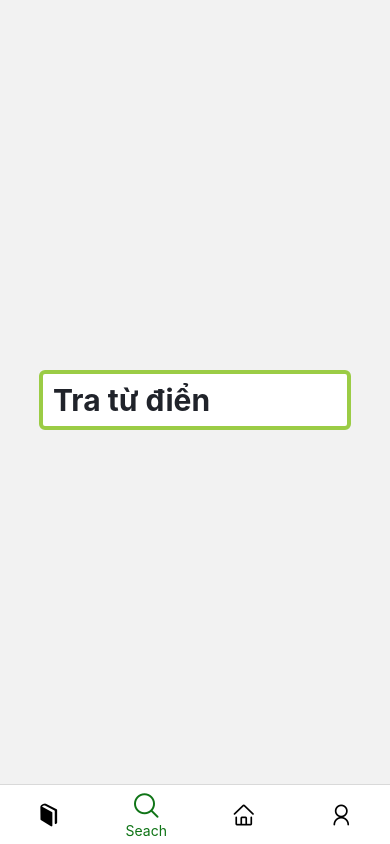
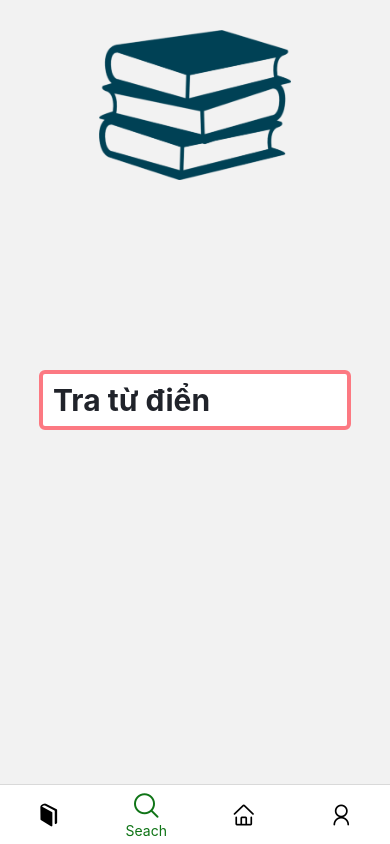
Before and after one commit to Vaker227/learning-english, a React Native app: screen /Seach in a window 390 px wide. Built offline with nearby package versions, Linux system fonts and the light colour scheme.

Commit message:
add search png

```diff
--- a/src/components/tabBar.jsx
+++ b/src/components/tabBar.jsx
@@ -64,7 +64,6 @@ export default function MyTabBar({ state, descriptors, navigation }) {
         stackState &&
         stackState.routes[stackState.index].name == "DetailUnit"
       ) {
-        console.log(stackState.routes[stackState.index].name);
         return "none";
       }
     }
--- a/src/pages/home/home.jsx
+++ b/src/pages/home/home.jsx
@@ -8,7 +8,6 @@ import {
 } from "react-native";
 
 function Home(props) {
-  console.log(StatusBar.currentHeight);
   return (
     <View
       style={{
--- a/src/pages/search/search.jsx
+++ b/src/pages/search/search.jsx
@@ -1,4 +1,4 @@
-import React, { useState, useEffect } from "react";
+import React, { useState, useEffect, useRef } from "react";
 import {
   Text,
   View,
@@ -6,7 +6,7 @@ import {
   StyleSheet,
   StatusBar,
   ScrollView,
-  ActivityIndicator,
+  Image,
   Keyboard,
   TouchableOpacity,
 } from "react-native";
@@ -42,6 +42,7 @@ function Search(props) {
   const [wordResult, setWordResult] = useState(null);
   const [noListRelevant, setNoListRelevant] = useState(false);
 
+  const searchInput = useRef();
   const handleChange = (text) => {
     setText(text);
     if (text === "") {
@@ -80,15 +81,30 @@ function Search(props) {
     setWordResult(null);
     setResultList([]);
     setIsSearching(true);
+    searchInput.current.focus();
   };
 
   return (
+    <>
+      <StatusBar style="default" />
       <ScrollView
         contentContainerStyle={{ flex: 1 }}
         style={{
-        paddingTop: StatusBar.currentHeight,
+          padding: StatusBar.currentHeight,
         }}
       >
+        {!isSearching && text === "" && (
+          <Image
+            source={require("../../../assets/book.png")}
+            style={{
+              position: "absolute",
+              marginTop: 30,
+              width: "100%",
+              height: 150,
+              resizeMode: "contain",
+            }}
+          />
+        )}
         {(isSearching || text !== "") && (
           <Text style={{ fontSize: 30, textAlign: "center" }}>Tra cứu</Text>
         )}
@@ -104,6 +120,7 @@ function Search(props) {
           <View style={{ width: "80%" }}>
             <View style={{ position: "relative" }}>
               <TextInput
+                ref={searchInput}
                 onChangeText={handleChange}
                 onFocus={() => handleFocus(true)}
                 onBlur={() => handleFocus(false)}
@@ -134,7 +151,7 @@ function Search(props) {
                   borderStyle: "solid",
                   borderWidth: 2,
                   borderRadius: 5,
-                borderColor: "#9bcc45",
+                  borderColor: "#ff99a0",
                   padding: 5,
                   paddingBottom: 0,
                   width: "94%",
@@ -169,7 +186,11 @@ function Search(props) {
                   paddingVertical: 5,
                 }}
               >
-              <AntDesign name="exclamationcircleo" size={18} color="#c4671a" />{" "}
+                <AntDesign
+                  name="exclamationcircleo"
+                  size={18}
+                  color="#c4671a"
+                />{" "}
                 No word match
               </Text>
             )}
@@ -209,6 +230,7 @@ function Search(props) {
           </View>
         </View>
       </ScrollView>
+    </>
   );
 }
 
@@ -219,7 +241,7 @@ const styles = StyleSheet.create({
     borderWidth: 4,
     paddingLeft: 10,
     paddingRight: 50,
-    borderColor: "#9bcc45",
+    borderColor: "#fc7982",
     borderRadius: 6,
     backgroundColor: "white",
     width: "100%",
```
Also changed, not shown: assets/book.png (added). Lines whose indentation alone changed are shown as unchanged.
